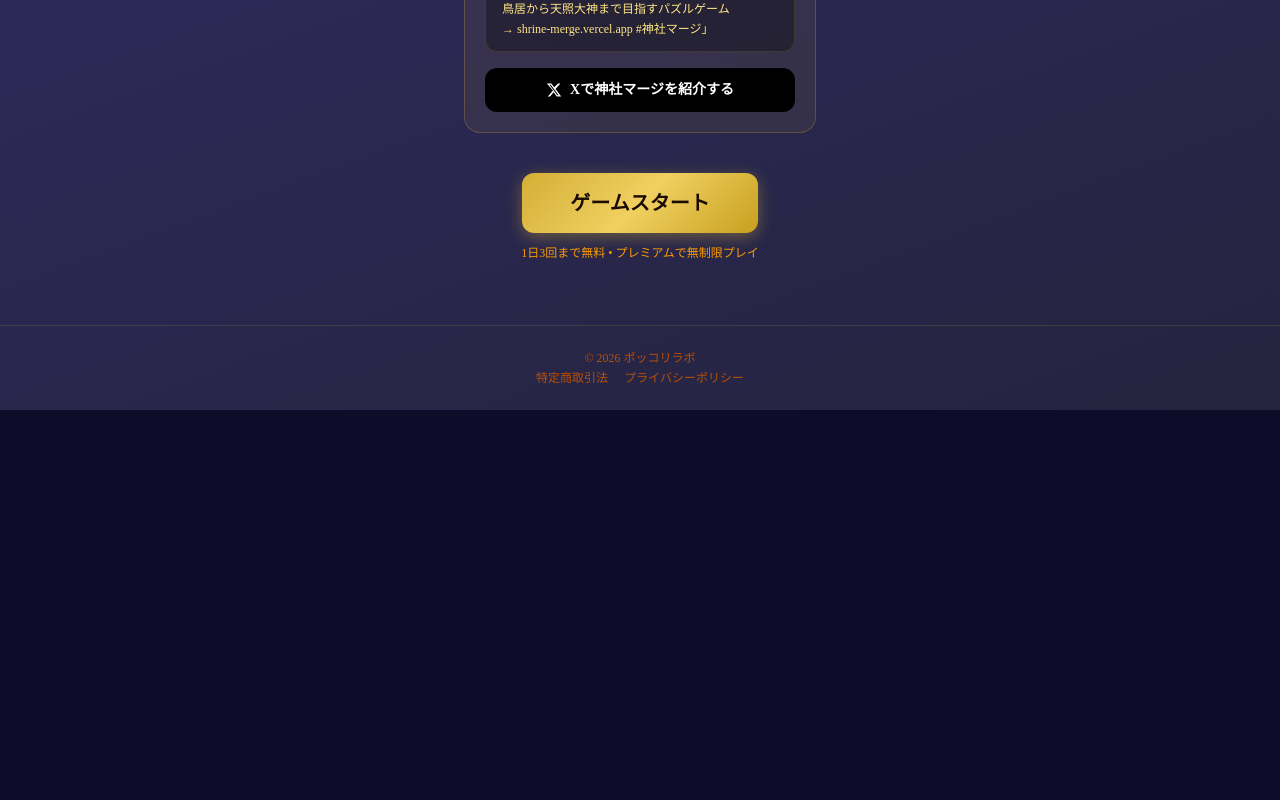
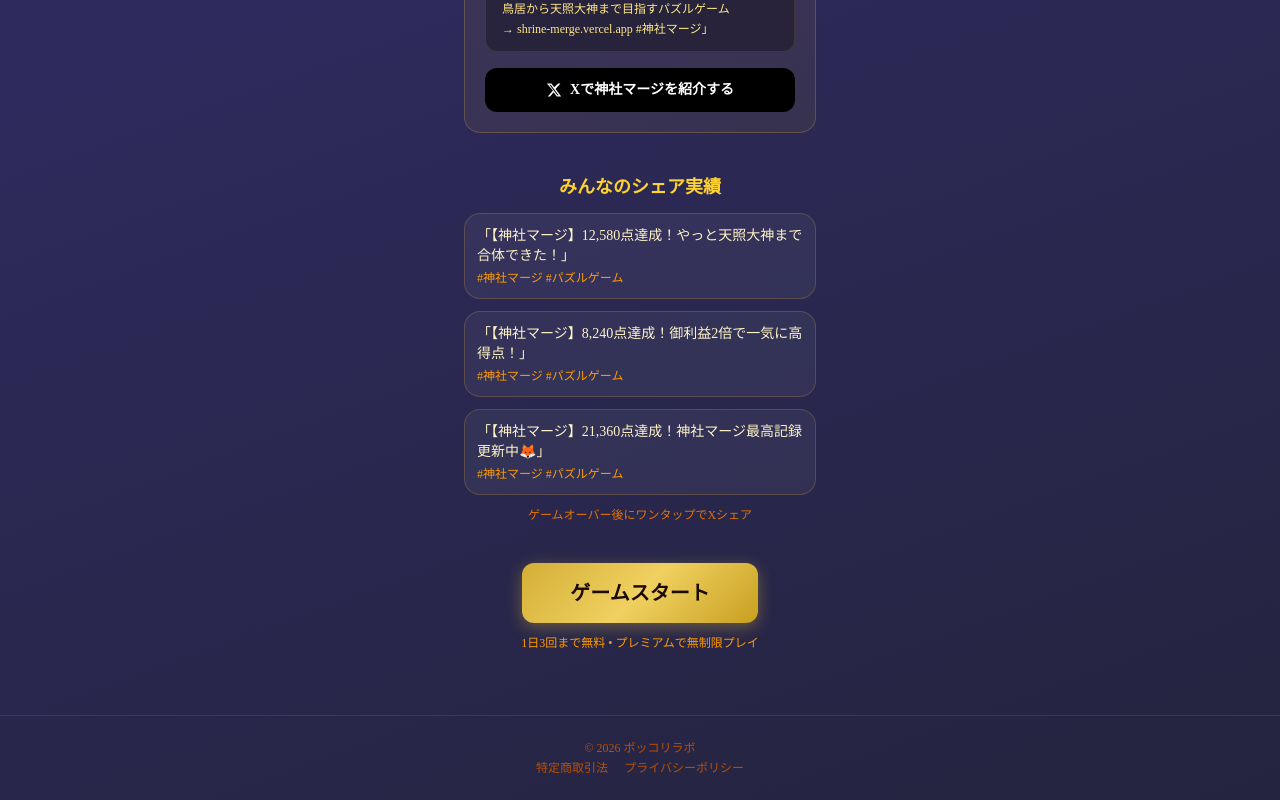
Before and after one commit to pokkori/shrine-merge, a Next.js app: page / in a window 1280 px wide. Shown: the part 1578-2378 px from the top of the page. Before the commit the page ends 1988 px from the top, so only its background shows below. Built offline with nearby package versions, Linux system fonts and the light colour scheme.

Commit message:
feat: LPにシェア事例セクション追加でバズり度向上

```diff
--- a/app/page.tsx
+++ b/app/page.tsx
@@ -117,6 +117,24 @@ export default function HomePage() {
         </div>
       </section>
 
+      {/* Share Testimonials */}
+      <section className="px-4 pb-10 max-w-sm mx-auto text-center">
+        <h2 className="font-black text-amber-300 mb-3 text-lg">みんなのシェア実績</h2>
+        <div className="space-y-3">
+          {[
+            { score: "12,580", msg: "やっと天照大神まで合体できた！" },
+            { score: "8,240", msg: "御利益2倍で一気に高得点！" },
+            { score: "21,360", msg: "神社マージ最高記録更新中🦊" },
+          ].map((s, i) => (
+            <div key={i} className="rounded-2xl p-3 text-left" style={{background: "rgba(255,255,255,0.05)", border: "1px solid rgba(251,191,36,0.2)"}}>
+              <p className="text-amber-100 text-sm">「【神社マージ】{s.score}点達成！{s.msg}」</p>
+              <p className="text-amber-500 text-xs mt-1">#神社マージ #パズルゲーム</p>
+            </div>
+          ))}
+        </div>
+        <p className="text-xs text-amber-600 mt-3">ゲームオーバー後にワンタップでXシェア</p>
+      </section>
+
       {/* CTA */}
       <section className="text-center pb-16 px-4">
         <Link
```
